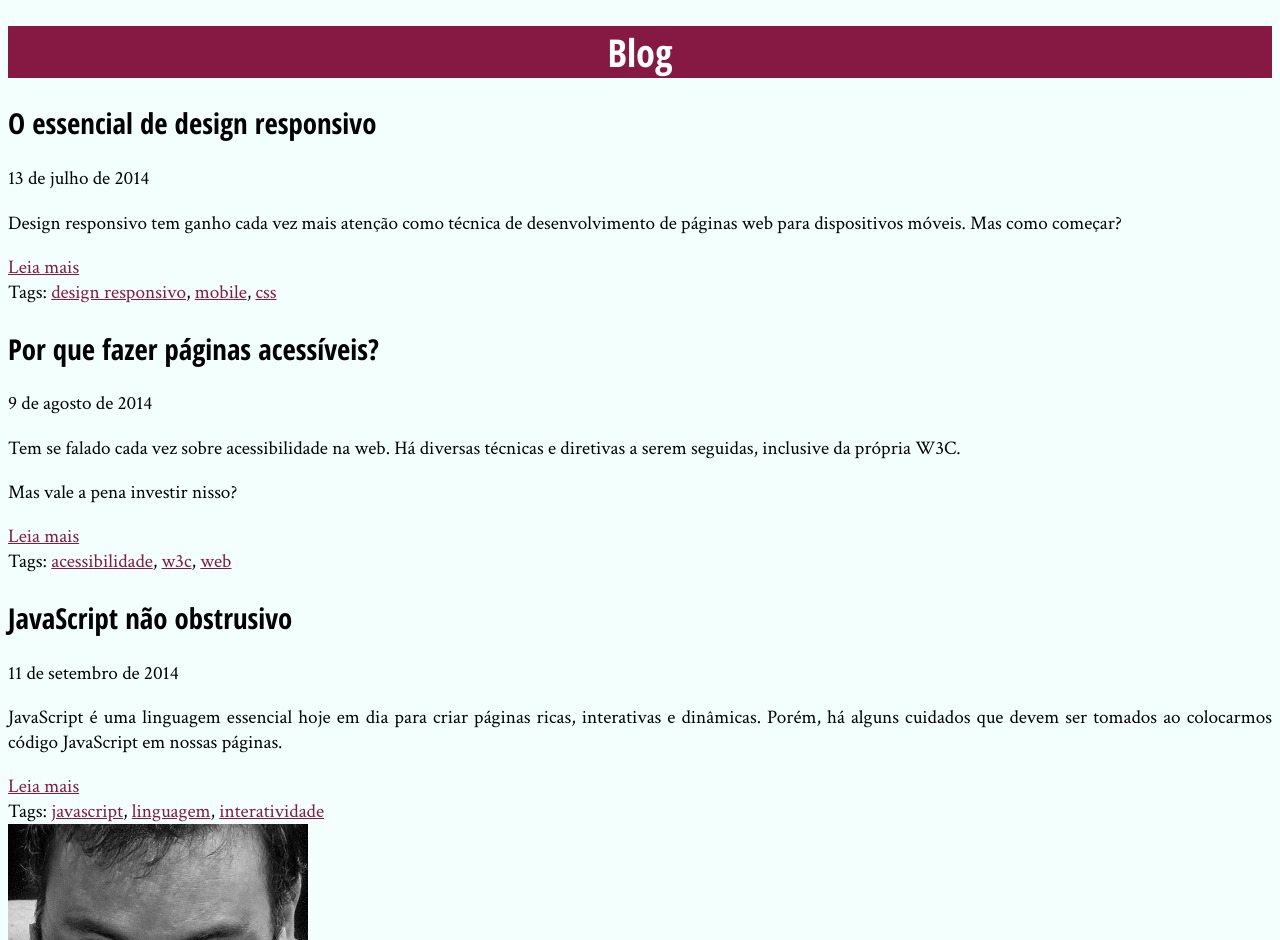
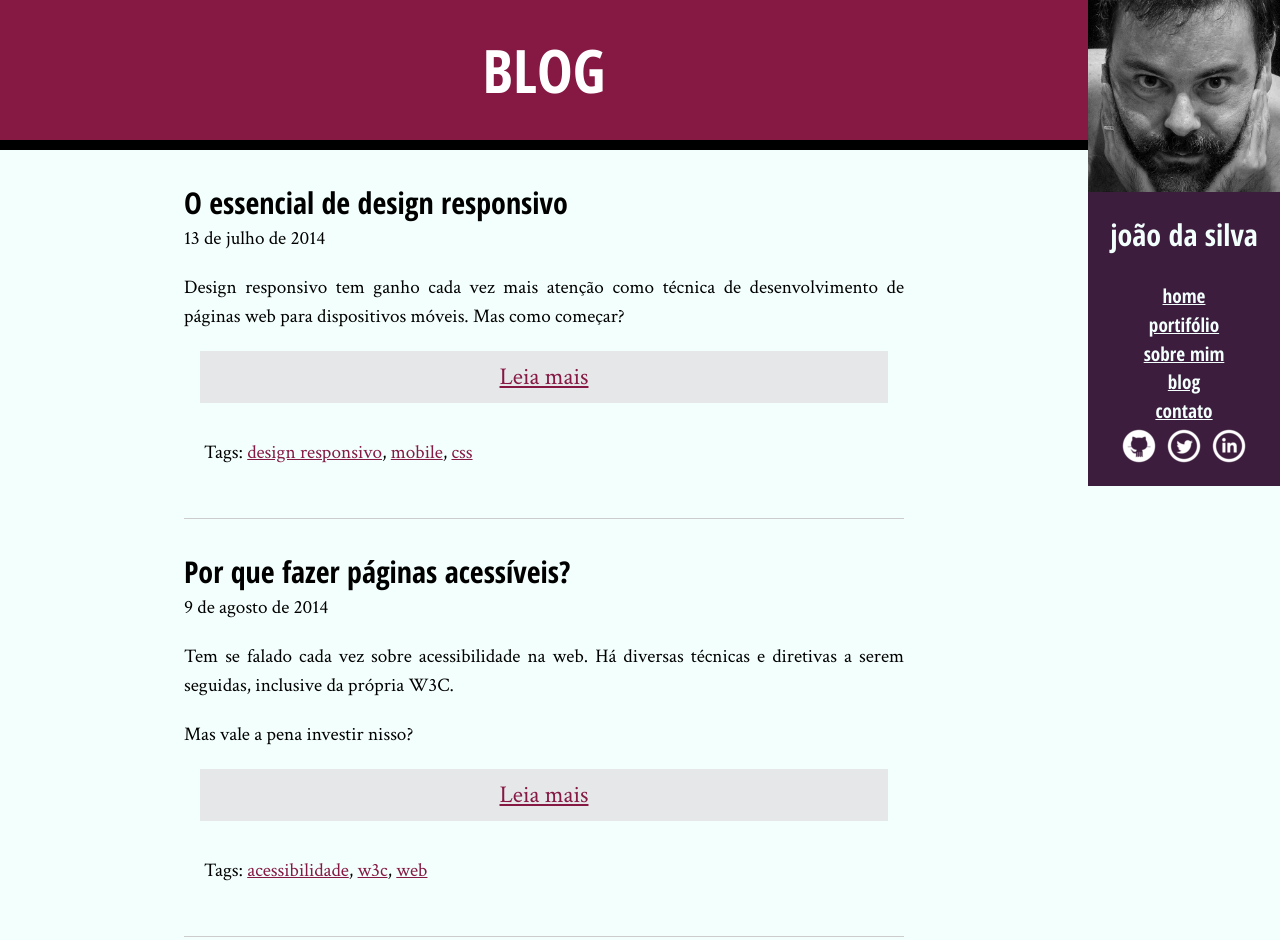
Before and after one commit to dgois/alura, a plain HTML site: page html5-css3-1/blog.html in a window 1280 px wide. Shown: the top 940 px of the page. Drawn offline with Linux system fonts and the light colour scheme.

Commit message:
Add more content and keep style the page according the exercise

```diff
--- a/html5-css3-1/blog.html
+++ b/html5-css3-1/blog.html
@@ -4,21 +4,26 @@
     <title>Blog</title>
     <meta charset="utf-8">
     <link rel="icon" href="favicon.png">
+    <link rel="stylesheet" type="text/css" href="reset.css">
     <link rel="stylesheet" type="text/css" href="site.css">
     <link href="https://fonts.googleapis.com/css?family=Crimson+Text:400,400italic,600|Open+Sans+Condensed:700" rel="stylesheet">
   </head>
   <body>
     <main>
+      <header class="cabecalho">
         <h1>Blog</h1>
-
+      </header>
+      <div class="conteudo">
         <article>
           <h2>O essencial de design responsivo</h2>
           <time datetime="2014-07-13">13 de julho de 2014</time>
 
           <p>Design responsivo tem ganho cada vez mais atenção como técnica de desenvolvimento de páginas web para dispositivos móveis. Mas como começar?</p>
 
-        <a href="#">Leia mais</a>
-        <footer>Tags: <a href="#">design responsivo</a>, <a href="#">mobile</a>, <a href="#">css</a></footer>
+          <a href="#" class="leia-mais">Leia mais</a>
+          <footer>
+            Tags: <a href="#">design responsivo</a>, <a href="#">mobile</a>, <a href="#">css</a>
+          </footer>
         </article>
 
         <article>
@@ -28,8 +33,10 @@
           <p>Tem se falado cada vez sobre acessibilidade na web. Há diversas técnicas e diretivas a serem seguidas, inclusive da própria W3C.</p>
           <p>Mas vale a pena investir nisso?</p>
 
-        <a href="#">Leia mais</a>
-        <footer>Tags: <a href="#">acessibilidade</a>, <a href="#">w3c</a>, <a href="#">web</a></footer>
+          <a href="#" class="leia-mais">Leia mais</a>
+          <footer>
+            Tags: <a href="#">acessibilidade</a>, <a href="#">w3c</a>, <a href="#">web</a>
+          </footer>
         </article>
 
         <article>
@@ -38,12 +45,16 @@
 
           <p>JavaScript é uma linguagem essencial hoje em dia para criar páginas ricas, interativas e dinâmicas. Porém, há alguns cuidados que devem ser tomados ao colocarmos código JavaScript em nossas páginas.</p>
 
-        <a href="#">Leia mais</a>
-        <footer>Tags: <a href="#">javascript</a>, <a href="#">linguagem</a>, <a href="#">interatividade</a></footer>
+          <a href="#" class="leia-mais">Leia mais</a>
+          <footer>
+            Tags: <a href="#">javascript</a>, <a href="#">linguagem</a>, <a href="#">interatividade</a>
+          </footer>
         </article>
+
+      </div>
     </main>
     <img src="eu.jpg" alt="Foto do João da Silva">
-    <aside>
+    <aside class="navegacao-site">
       <h1>João da Silva</h1>
       <nav>
         <ul>
@@ -54,6 +65,23 @@
           <li><a href="contato.html">Contato</a></li>
         </ul>
       </nav>
+      <ul class="icones-sociais">
+        <li>
+          <a href="https://github.com/dgois" class="github">
+            Github
+          </a>
+        </li>
+        <li>
+          <a href="https://twitter.com/denisdwtg" class="twitter">
+            Twitter
+          </a>
+        </li>
+        <li>
+          <a href="https://br.linkedin.com/in/denisgois" class="linkedin">
+            Linkedin
+          </a>
+        </li>
+      </ul>
     </aside>
     <footer class="footer">
       &copy; João da Silva 2014
--- a/html5-css3-1/site.css
+++ b/html5-css3-1/site.css
@@ -2,42 +2,154 @@ body {
   font-family: "Crimson Text", "Times New Roman", serif;
   background-color: #F2FFFC;
   font-size: 120%;
+  line-height: 1.5;
 }
 
 h1, h2 {
   font-family: "Open Sans Condensed", "Arial", sans-serif;
 }
 
-main h1 {
+p {
+  text-align: justify;
+  margin: 20px 0;
+}
+
+strong {
+  font-weight: bold;
+}
+
+em {
+  font-style: italic;
+}
+
+h2 {
+  font-size: 30px;
+  clear: both;
+}
+
+.cabecalho {
   text-align: center;
   color: #FFF;
   background-color: #851944;
+  padding: 25px;
+  border-bottom: 10px solid #000;
+  margin: 0px;
+  font-size: 60px;
+  text-transform: uppercase;
 }
 
-p {
-  text-align: justify;
+.conteudo {
+  width: 720px;
+  margin: auto;
+  padding: 30px 0;
 }
 
-blockquote {
-  background-color: #D9E5E3;
+.conteudo a {
+  color: #851944;
 }
 
-aside {
+.recomendacoes {
+  background-color: #D9E5E3;
+  border: 10px solid #C2CCCA;
+  margin: 0px;
+  width: 250px;
+  box-sizing: border-box;
+  margin: 20px 40px;
+}
+
+.fiat {
+  float: right;
+}
+
+.petrobras {
+  float: left;
+}
+
+blockquote, .navegacao-site, footer {
+    padding: 20px;
+}
+
+.navegacao-site {
   background-color: #3C1D3D;
   color: #F2FFFC;
   font-family: "Open Sans Condensed", sans-serif;
+  text-align: center;
+  text-transform: lowercase;
 }
 
-main a {
-  color: #851944;
+.navegacao-site a {
+  color: inherit;
+  font-family: inherit;
 }
 
-aside a {
-  color: inherit;
-  font-family: inherit;
+.navegacao-site h1 {
+  font-size: 30px;
+  margin-bottom: 25px;
+}
+
+.icones-sociais li {
+  display: inline-block;
+}
+
+.icones-sociais a {
+  width: 40px;
+  height: 40px;
+  display: block;
+  text-indent: -9999px;
+}
+
+.github {
+  background-image: url(github.png);
+}
+
+.twitter {
+  background-image: url(twitter.png);
+}
+
+.linkedin {
+  background-image: url(linkedin.png);
 }
 
 .footer {
   background-color: #000;
   color: #F2FFFC;
 }
+
+article {
+  padding-bottom: 30px;
+  border-bottom: 1px solid #CCC;
+  margin-bottom: 30px;
+}
+
+.leia-mais {
+  font-size: 24px;
+  padding: 8px;
+  margin: 16px;
+  display: block;
+  background-color: #E6E7E8;
+  text-align: center;
+}
+
+cite {
+  font-style: italic;
+  float:right;
+}
+
+img, aside {
+  float: right;
+  width: 15%;
+}
+
+aside {
+  clear: right;
+  box-sizing: border-box;
+}
+
+main {
+  float: left;
+  width: 85%;
+}
+
+.footer {
+  clear: both;
+}
```
Also changed, not shown: html5-css3-1/bio.html (+28 -9 lines). Lines whose indentation alone changed are shown as unchanged.
